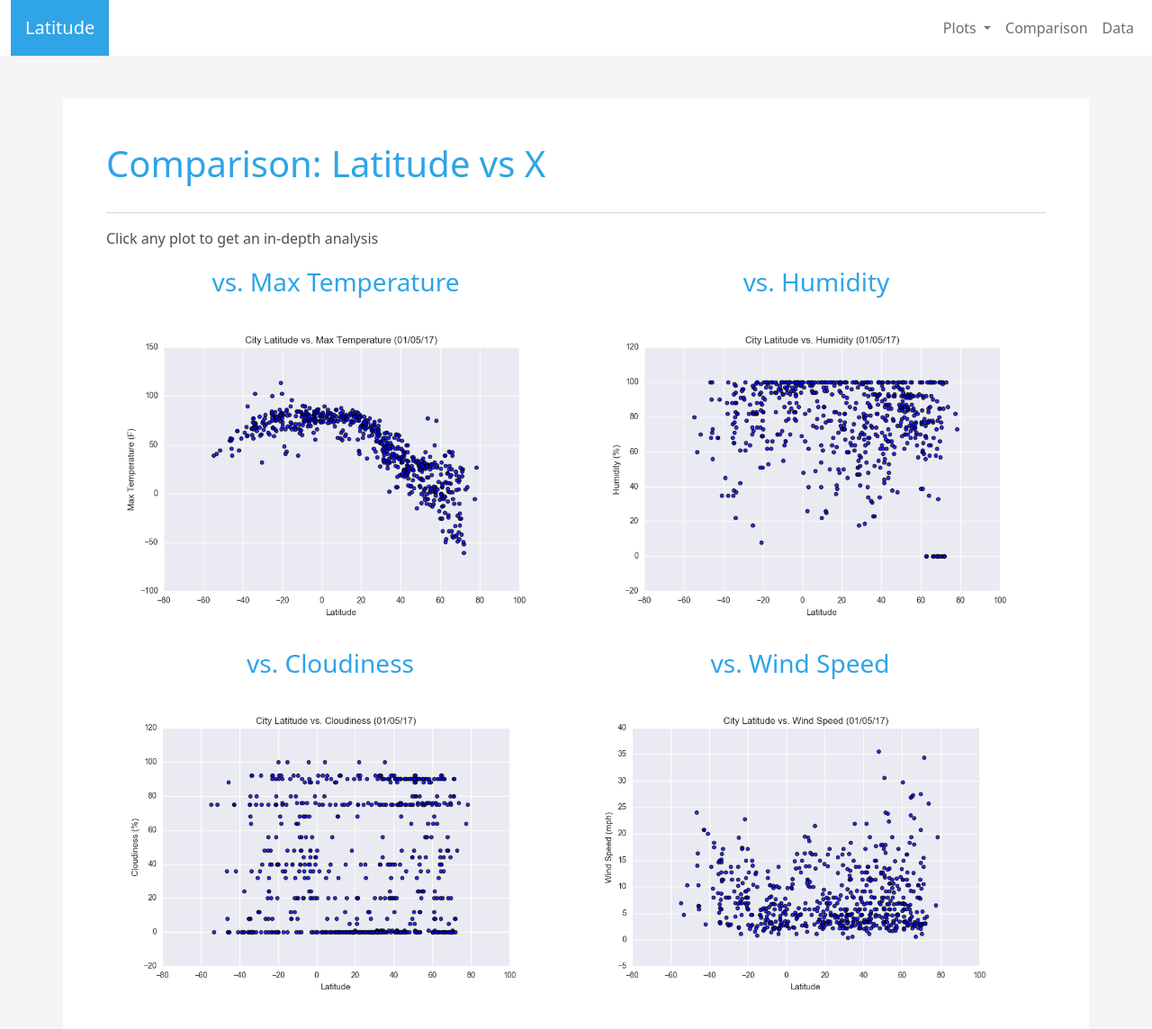
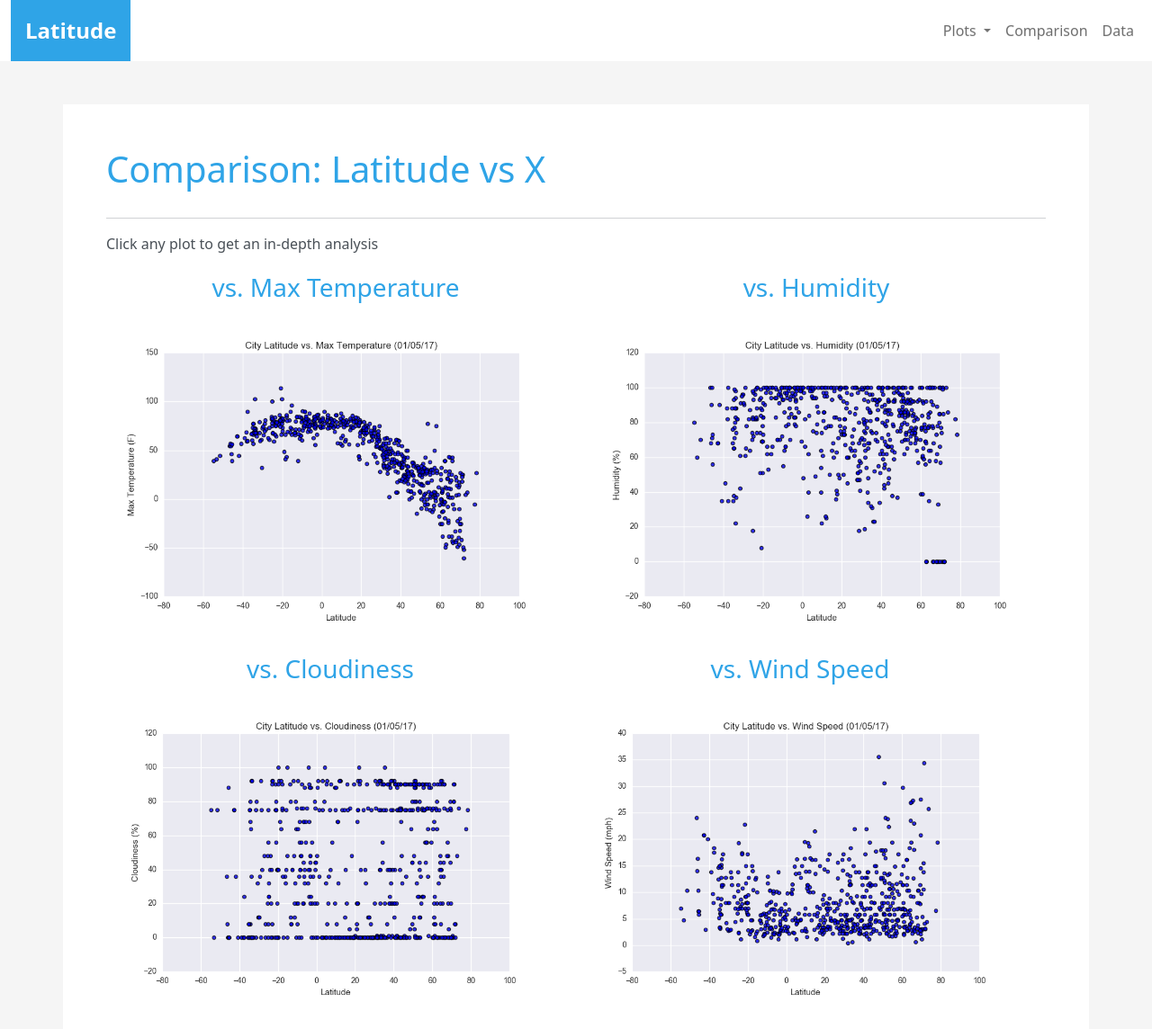
Before and after one commit to Abzraja/Web-Design-Challenge, a plain HTML site: page comparison.html in a window 1280 px wide. Shown: the whole page at 90% size. Drawn offline with nearby package versions, Linux system fonts and the light colour scheme.

Commit message:
styling changes

```diff
--- a/comparison.html
+++ b/comparison.html
@@ -1,7 +1,7 @@
 <!DOCTYPE html>
 <html lang="en">
 <head>
-
+  <meta name="google" content="notranslate" />
   <meta charset="UTF-8">
   <title>Data Analytics - Comparison</title>
 
@@ -60,20 +60,20 @@
         </div>
         <div class="col-md-6">
             <h3>vs. Max Temperature</h3>
-        <img width="100%" src="Resources/assets/images/Fig1.png">
+        <a href="max_temperature.html"><img width="100%" src="Resources/assets/images/Fig1.png"></a>
         </div>
         <div class="col-md-6">
             <h3>vs. Humidity</h3>
-        <img width="100%" src="Resources/assets/images/Fig2.png">
+        <a href="humidity.html"><img width="100%" src="Resources/assets/images/Fig2.png"></a>
             </div>
         <div class="row">
             <div class="col-md-6">
                 <h3>vs. Cloudiness</h3>
-                <img width="100%" src="Resources/assets/images/Fig3.png">
+                <a href="cloudiness.html"><img width="100%" src="Resources/assets/images/Fig3.png"></a>
             </div>
             <div class="col-md-6">
                 <h3>vs. Wind Speed</h3>
-                <img width="100%" src="Resources/assets/images/Fig4.png">
+                <a href="wind_speed.html"><img width="100%" src="Resources/assets/images/Fig4.png"></a>
             </div>
         </div>
         </div>
--- a/style.css
+++ b/style.css
@@ -2,6 +2,8 @@
 
     .navbar .navbar-brand {
       color: white;
+      font-weight:bold;
+      font-size: 1.5em;
     }
 
 h3 {
```
